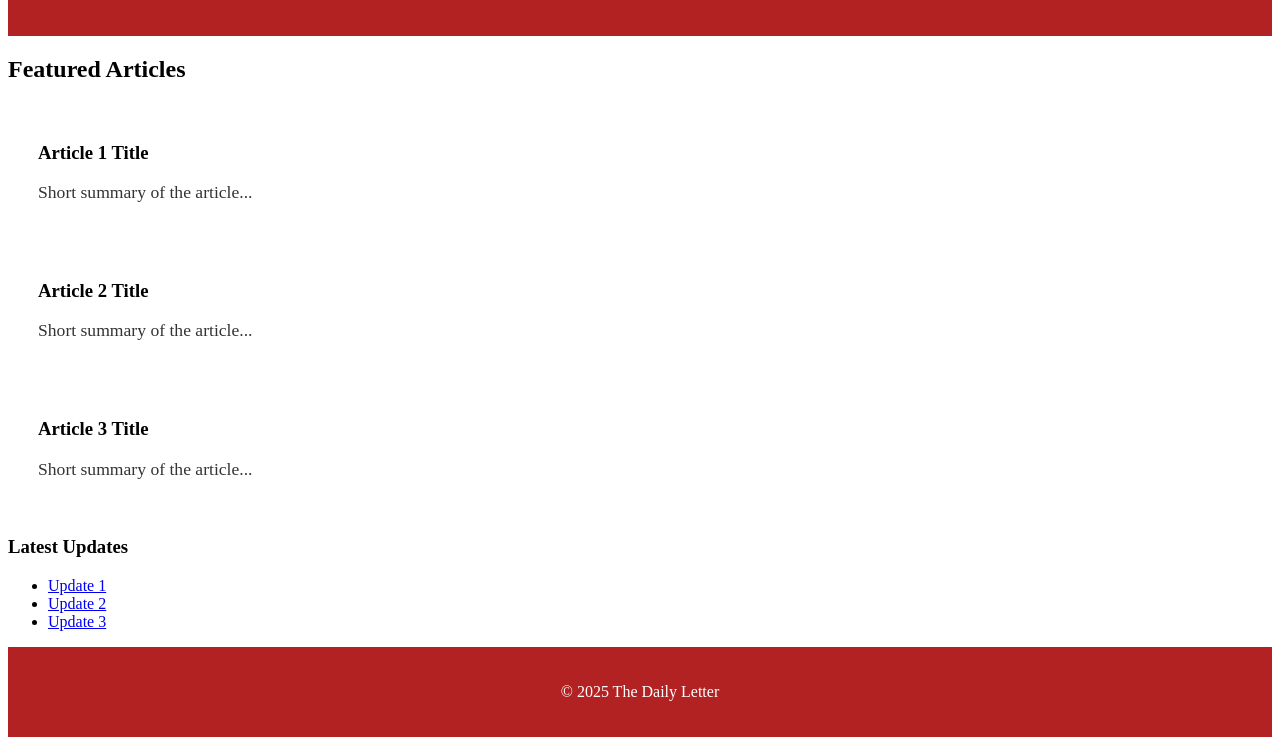
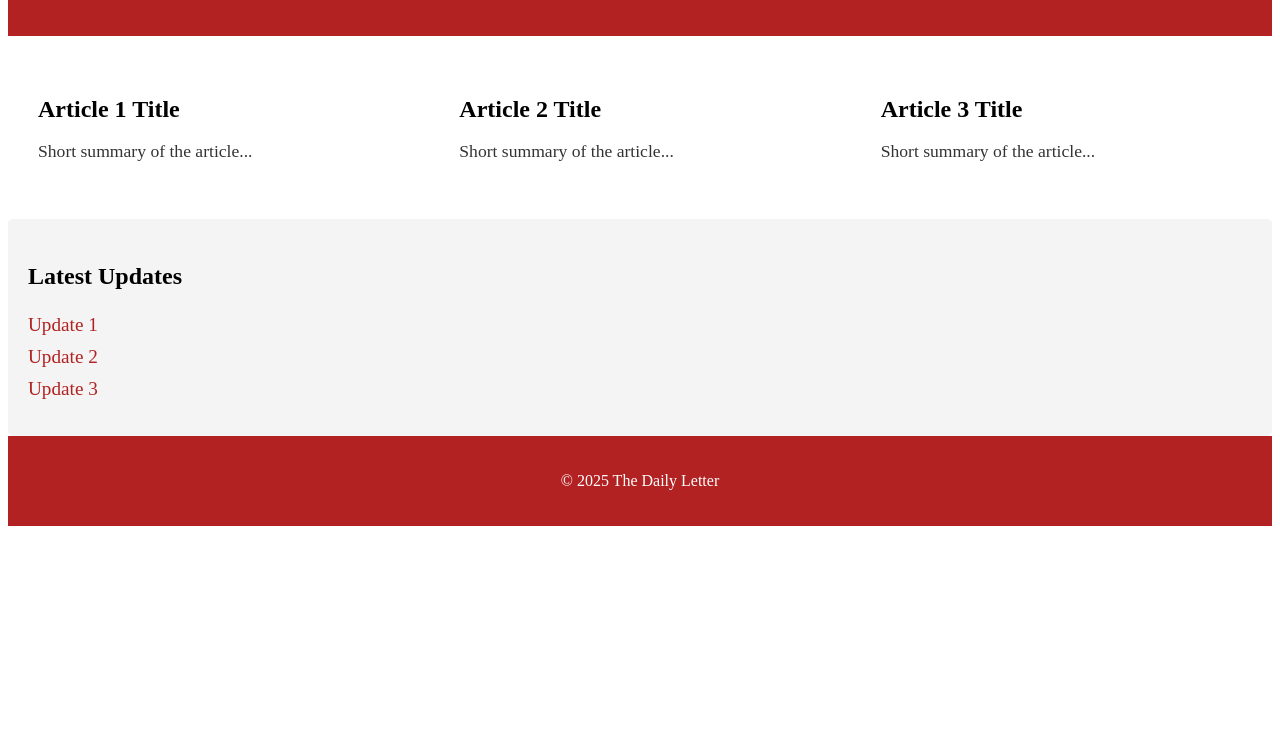
Before and after one commit to promotebrand/dailyletter, a plain HTML site: page index.html in a window 1280 px wide. Shown: the part 118-863 px from the top of the page. After the commit the page ends 800 px from the top, so only its background shows below. Drawn offline with Linux system fonts and the light colour scheme.

Commit message:
Update index.html

```diff
--- a/index.html
+++ b/index.html
@@ -1,55 +1,54 @@
 <!DOCTYPE html>
 <html lang="en">
+
 <head>
     <meta charset="UTF-8">
     <meta name="viewport" content="width=device-width, initial-scale=1.0">
     <title>The Daily Letter</title>
-    <link rel="stylesheet" href="style.css">
+    <link rel="stylesheet" href="style.css"> <!-- Link to the CSS file -->
 </head>
+
 <body>
+
     <!-- Header Section -->
     <header>
         <div class="logo">
-            <h1>The Daily Letter</h1>
+            <h1>The Daily Letter</h1> <!-- Updated header text -->
             <p>Your Window to Washington</p>
         </div>
     </header>
 
-    <!-- Main Content Section -->
-    <main>
-        <!-- Featured Section -->
-        <section class="featured">
-            <h2>Featured Articles</h2>
-            <div class="articles">
-                <article class="article">
-                    <h3>Article 1 Title</h3>
-                    <p class="summary">Short summary of the article...</p>
-                </article>
-                <article class="article">
-                    <h3>Article 2 Title</h3>
-                    <p class="summary">Short summary of the article...</p>
-                </article>
-                <article class="article">
-                    <h3>Article 3 Title</h3>
-                    <p class="summary">Short summary of the article...</p>
-                </article>
+    <!-- Featured Articles Section -->
+    <section class="featured-articles">
+        <div class="article">
+            <h2>Article 1 Title</h2>
+            <p>Short summary of the article...</p>
+        </div>
+        <div class="article">
+            <h2>Article 2 Title</h2>
+            <p>Short summary of the article...</p>
+        </div>
+        <div class="article">
+            <h2>Article 3 Title</h2>
+            <p>Short summary of the article...</p>
         </div>
     </section>
 
-        <!-- Sidebar Section -->
-        <aside class="sidebar">
+    <!-- Latest Updates Section -->
+    <section class="latest-updates">
         <h3>Latest Updates</h3>
         <ul>
             <li><a href="#">Update 1</a></li>
             <li><a href="#">Update 2</a></li>
             <li><a href="#">Update 3</a></li>
         </ul>
-        </aside>
-    </main>
+    </section>
 
     <!-- Footer Section -->
     <footer>
         <p>&copy; 2025 The Daily Letter</p>
     </footer>
+
 </body>
+
 </html>
```
Lines whose indentation alone changed are shown as unchanged.
